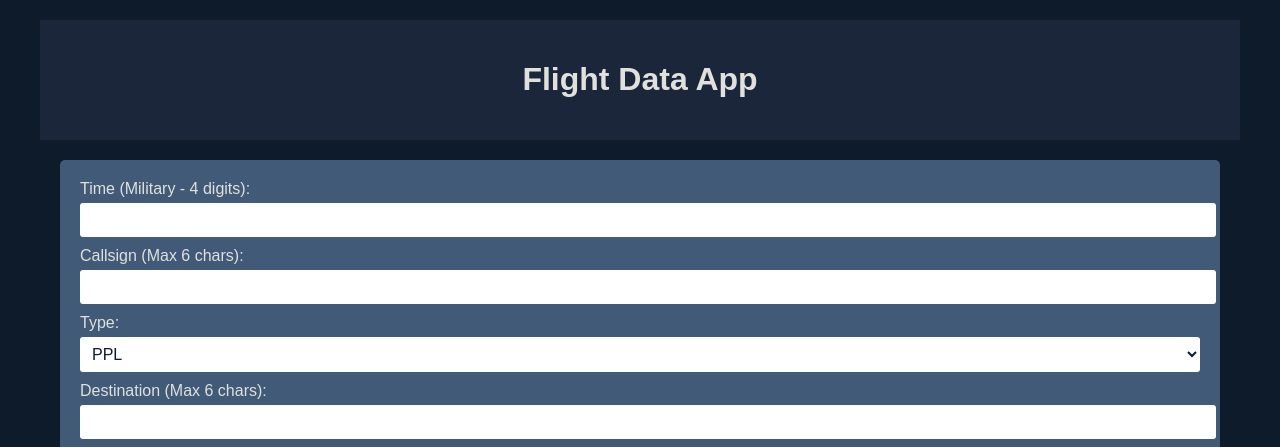
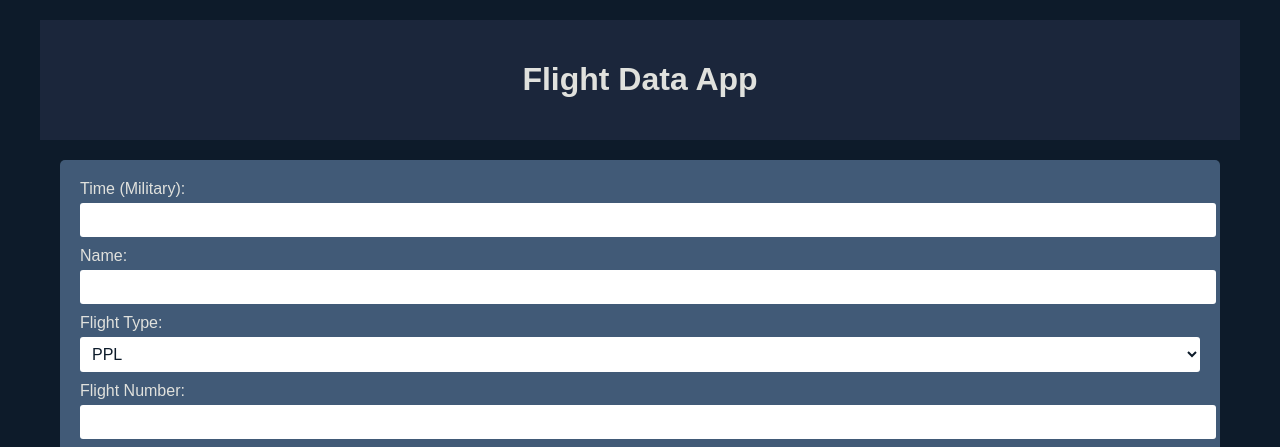
Before and after one commit to carloszamora0822/my-flight-app, a React (Create React App) app in the folder client/: page / in a window 1280 px wide. Shown: the top 447 px of the page. Built offline with nearby package versions, Linux system fonts and the light colour scheme; no server answers.

Commit message:
Making more appropriate variable names

```diff
--- a/client/src/components/FlightForm.js
+++ b/client/src/components/FlightForm.js
@@ -31,7 +31,7 @@ function FlightForm({ addFlight }) {
   return (
     <form onSubmit={handleSubmit}>
       <div className="form-group">
-        <label htmlFor="time">Time (Military - 4 digits):</label>
+        <label htmlFor="time">Time (Military):</label>
         <input
           type="text"
           id="time"
@@ -43,7 +43,7 @@ function FlightForm({ addFlight }) {
         />
       </div>
       <div className="form-group">
-        <label htmlFor="callsign">Callsign (Max 6 chars):</label>
+        <label htmlFor="callsign">Name:</label>
         <input
           type="text"
           id="callsign"
@@ -54,7 +54,7 @@ function FlightForm({ addFlight }) {
         />
       </div>
       <div className="form-group">
-        <label htmlFor="type">Type:</label>
+        <label htmlFor="type">Flight Type:</label>
         <select
           id="type"
           value={type}
@@ -65,7 +65,7 @@ function FlightForm({ addFlight }) {
         </select>
       </div>
       <div className="form-group">
-        <label htmlFor="destination">Destination (Max 6 chars):</label>
+        <label htmlFor="destination">Flight Number:</label>
         <input
           type="text"
           id="destination"
```
